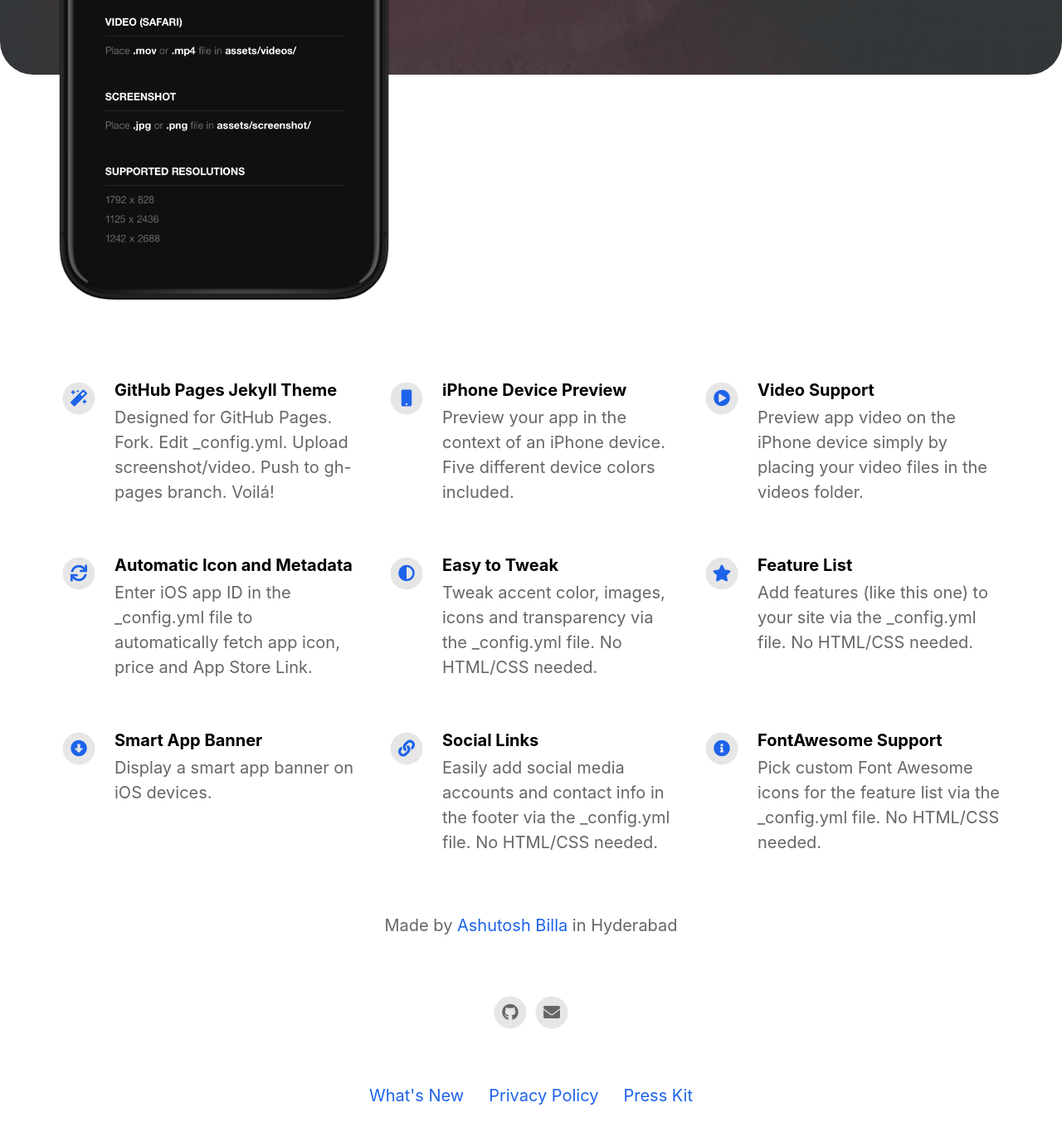
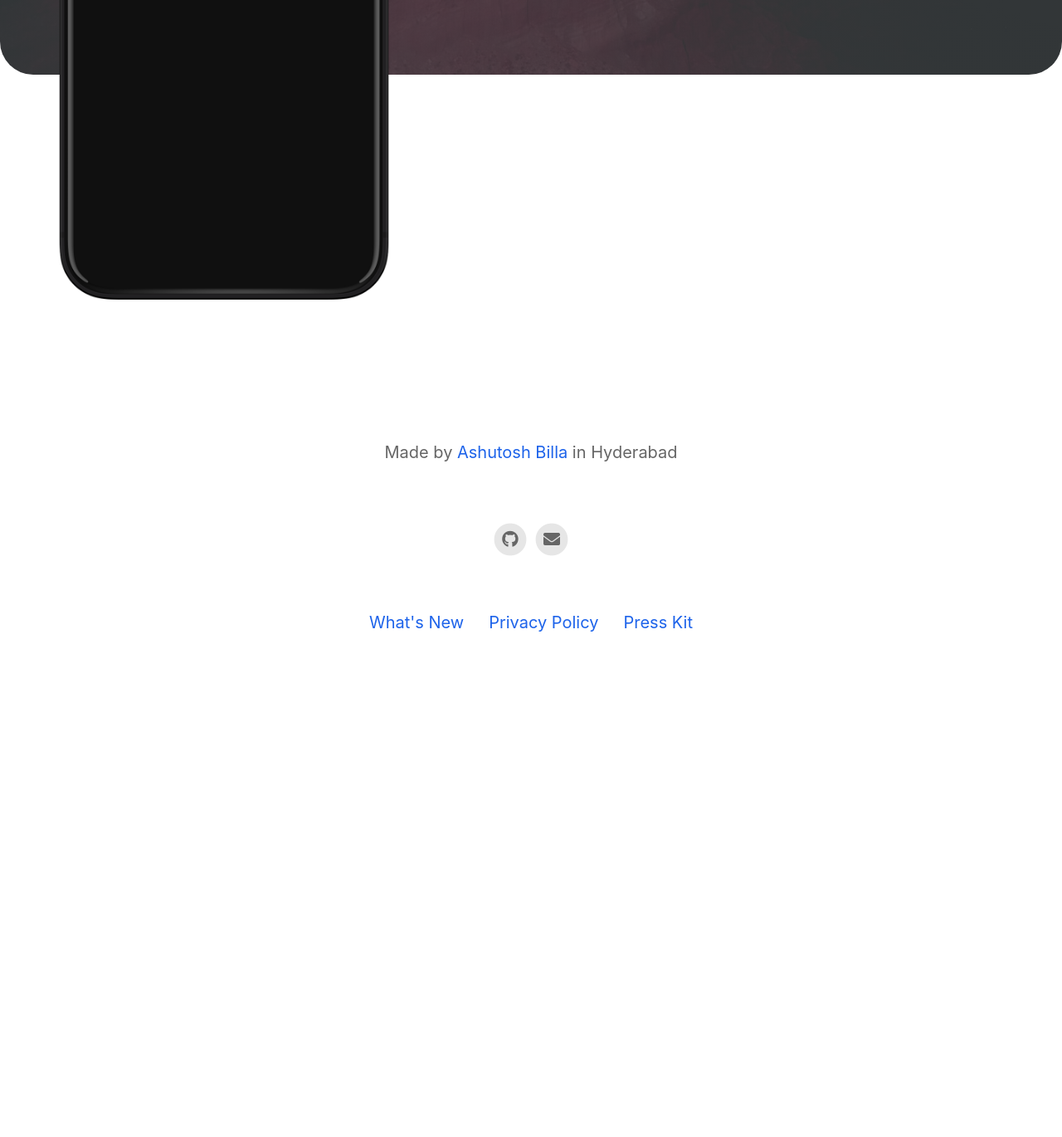
Before and after one commit to ashutoshbilla/procam-site, a Jekyll site: the page built from index.html, in a window 1280 px wide and 1400 px high, scrolled down 624 px. Shown: the top 1370 px of the window at 83% size. Built offline with Jekyll 4.4.1, drawn with Linux system fonts in a browser that asks for light colours; nearby versions of some CDN libraries; after the commit the page ends 1454 px from its top, so only the background shows below that.

```diff
--- a/_config.yml
+++ b/_config.yml
@@ -3,7 +3,7 @@ page_title                                :
 
 # App Info
 ios_app_id                                : 1562150140                                # Required. Enter iOS app ID to automatically populate name, price and icons (e.g. 718043190).
-ios_app_country                           : us                                        # Required outside USA. Enter 2 letter country code as in https://en.wikipedia.org/wiki/ISO_3166-1_alpha-2
+ios_app_country                           : in                                        # Required outside USA. Enter 2 letter country code as in https://en.wikipedia.org/wiki/ISO_3166-1_alpha-2
 
 appstore_link                             :                                           # Automatically populates if not set and if iOS app ID is set. Otherwise enter manually.
 playstore_link                            :                                           # Enter Google Play Store URL.
@@ -35,41 +35,41 @@ youtube_username                          :
 # Feature List                            Edit, add or remove features to be presented.
 features                                  :
 
-  - title                                 : GitHub Pages Jekyll Theme
-    description                           : Designed for GitHub Pages. Fork. Edit _config.yml. Upload screenshot/video. Push to gh-pages branch. Voilá!
-    fontawesome_icon_name                 : magic
-
-  - title                                 : iPhone Device Preview
-    description                           : Preview your app in the context of an iPhone device. Five different device colors included.
-    fontawesome_icon_name                 : mobile
-
-  - title                                 : Video Support
-    description                           : Preview app video on the iPhone device simply by placing your video files in the videos folder.
-    fontawesome_icon_name                 : play-circle
-
-  - title                                 : Automatic Icon and Metadata
-    description                           : Enter iOS app ID in the _config.yml file to automatically fetch app icon, price and App Store Link.
-    fontawesome_icon_name                 : sync
-
-  - title                                 : Easy to Tweak
-    description                           : Tweak accent color, images, icons and transparency via the _config.yml file. No HTML/CSS needed.
-    fontawesome_icon_name                 : adjust
-
-  - title                                 : Feature List
-    description                           : Add features (like this one) to your site via the _config.yml file. No HTML/CSS needed.
-    fontawesome_icon_name                 : star
-
-  - title                                 : Smart App Banner
-    description                           : Display a smart app banner on iOS devices.
-    fontawesome_icon_name                 : arrow-alt-circle-down
-
-  - title                                 : Social Links
-    description                           : Easily add social media accounts and contact info in the footer via the _config.yml file. No HTML/CSS needed.
-    fontawesome_icon_name                 : link
-
-  - title                                 : FontAwesome Support
-    description                           : Pick custom Font Awesome icons for the feature list via the _config.yml file. No HTML/CSS needed.
-    fontawesome_icon_name                 : info-circle
+  # - title                                 : GitHub Pages Jekyll Theme
+  #   description                           : Designed for GitHub Pages. Fork. Edit _config.yml. Upload screenshot/video. Push to gh-pages branch. Voilá!
+  #   fontawesome_icon_name                 : magic
+  #
+  # - title                                 : iPhone Device Preview
+  #   description                           : Preview your app in the context of an iPhone device. Five different device colors included.
+  #   fontawesome_icon_name                 : mobile
+  #
+  # - title                                 : Video Support
+  #   description                           : Preview app video on the iPhone device simply by placing your video files in the videos folder.
+  #   fontawesome_icon_name                 : play-circle
+  #
+  # - title                                 : Automatic Icon and Metadata
+  #   description                           : Enter iOS app ID in the _config.yml file to automatically fetch app icon, price and App Store Link.
+  #   fontawesome_icon_name                 : sync
+  #
+  # - title                                 : Easy to Tweak
+  #   description                           : Tweak accent color, images, icons and transparency via the _config.yml file. No HTML/CSS needed.
+  #   fontawesome_icon_name                 : adjust
+  #
+  # - title                                 : Feature List
+  #   description                           : Add features (like this one) to your site via the _config.yml file. No HTML/CSS needed.
+  #   fontawesome_icon_name                 : star
+  #
+  # - title                                 : Smart App Banner
+  #   description                           : Display a smart app banner on iOS devices.
+  #   fontawesome_icon_name                 : arrow-alt-circle-down
+  #
+  # - title                                 : Social Links
+  #   description                           : Easily add social media accounts and contact info in the footer via the _config.yml file. No HTML/CSS needed.
+  #   fontawesome_icon_name                 : link
+  #
+  # - title                                 : FontAwesome Support
+  #   description                           : Pick custom Font Awesome icons for the feature list via the _config.yml file. No HTML/CSS needed.
+  #   fontawesome_icon_name                 : info-circle
 
   - title                                 : # New Feature Title
     description                           : # New Feature Description
```
Also changed, not shown: assets/screenshot/yourscreenshot.png (deleted), 5 other files.
